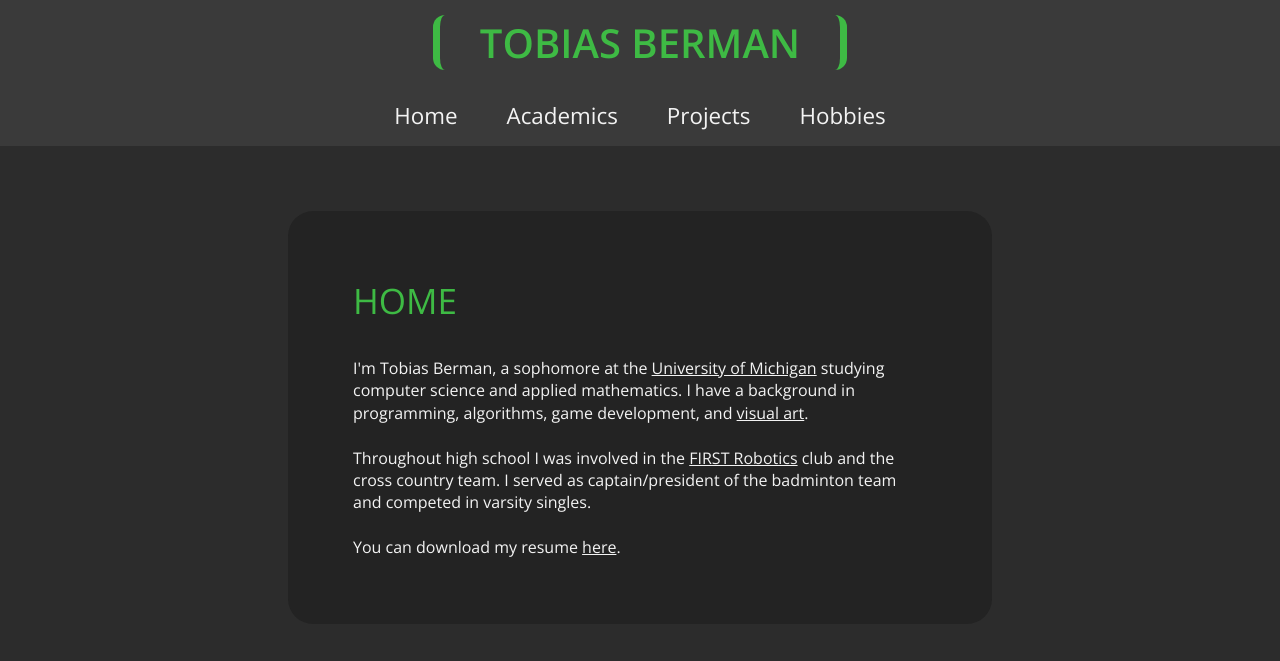
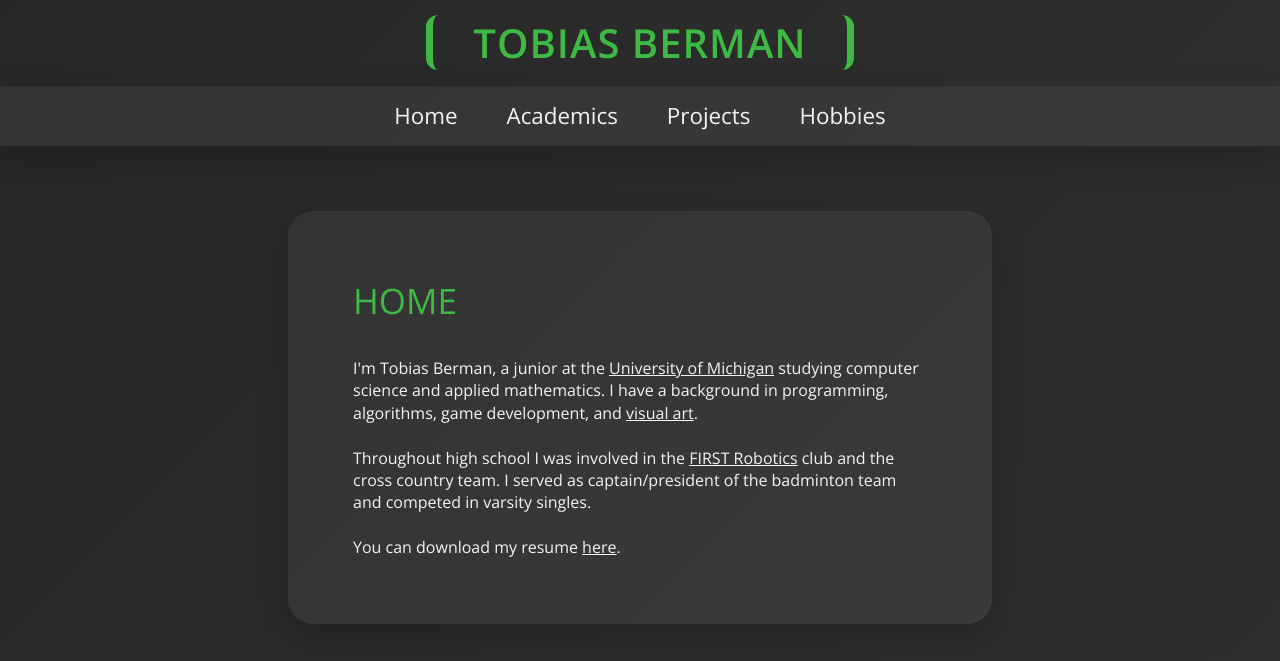
Before and after one commit to TobiasBerman/website, a plain HTML site: page index.html in a window 1280 px wide. Shown: the top 661 px of the page. Drawn offline with nearby package versions, Linux system fonts and the light colour scheme.

Commit message:
Added gradients

```diff
--- a/app/css/style.css
+++ b/app/css/style.css
@@ -11,6 +11,10 @@
     --dark9: #353535;
     --dark10: #383838;
     --dark11: #3a3a3a;
+
+    --gradient-dark: linear-gradient(135deg, var(--dark3) 0%, var(--dark4) 100%);
+    --shadow: 0 12px 32px rgba(0, 0, 0, 0.2);
+    --shadow-hover: 0 12px 40px rgba(0, 0, 0, 0.4);
 }
 
 ::selection {
@@ -25,7 +29,10 @@ html, body {
     width: 100%;
     height: 100%;
     line-height: 1.4;
-    background-color: var(--dark6);
+    /* background-color: var(--dark6); */
+    background: linear-gradient(135deg, var(--dark5) 0%, var(--dark7) 100%);
+    background-attachment: fixed;
+    /* color: var(--text-primary); */
 }
 
 *, *::before, *::after {
@@ -58,12 +65,20 @@ html, body {
 }
 
 nav {
-    background-color: var(--dark11);
+    /* background-color: var(--dark11); */
+
+    background: linear-gradient(135deg, var(--dark8) 0%, var(--dark11) 100%);
+
     width: 100%;
     height: 60px;
     display: flex;
     align-items: center;
     justify-content: center;
+
+    box-shadow: var(--shadow);
+    position: sticky;
+    top: 0;
+    z-index: 1000;
 }
 
 nav ul {
@@ -96,8 +111,11 @@ header h1 {
     padding-top: 15px;
     padding-bottom: 15px;
     color: var(--primary);
-    background-color: var(--dark11);
+    /* background-color: var(--dark11); */
     position: relative;
+    background: linear-gradient(135deg, var(--dark5) 0%, var(--dark7) 100%);
+    margin: 0;
+    letter-spacing: 1px;
 }
 
 header h1 span {
@@ -189,7 +207,8 @@ hr {
 }
 
 #text {
-    background-color: var(--dark3);
+    /* background-color: var(--dark3); */
+    background: linear-gradient(135deg, var(--dark8) 0%, var(--dark11) 100%);
     width: 55%;
     text-align: left;
     font-weight: 200;
@@ -197,6 +216,7 @@ hr {
     margin-top: 65px;
     margin-bottom: 115px;
     border-radius: 25px;
+    box-shadow: var(--shadow);
 }
 
 section {
--- a/index.html
+++ b/index.html
@@ -29,7 +29,7 @@
             <section id="text">
                 <h2>Home</h2>
                 <p>
-                    I'm Tobias Berman, a sophomore at the <a target="_blank" href="https://lsa.umich.edu/math">University of Michigan</a> studying computer science and applied mathematics. I have a background in programming, algorithms, game development, and <a target="_blank" href="https://www.artstation.com/trb_graphics">visual art</a>.
+                    I'm Tobias Berman, a junior at the <a target="_blank" href="https://lsa.umich.edu/math">University of Michigan</a> studying computer science and applied mathematics. I have a background in programming, algorithms, game development, and <a target="_blank" href="https://www.artstation.com/trb_graphics">visual art</a>.
                     <br/> <br/>
                     Throughout high school I was involved in the <a target="_blank" href="https://www.firstinspires.org/robotics/frc">FIRST Robotics</a> club and the cross country team. I served as captain/president of the badminton team and competed in varsity singles.
                     <br/> <br/>
```
Also changed, not shown: testing.txt (deleted).
